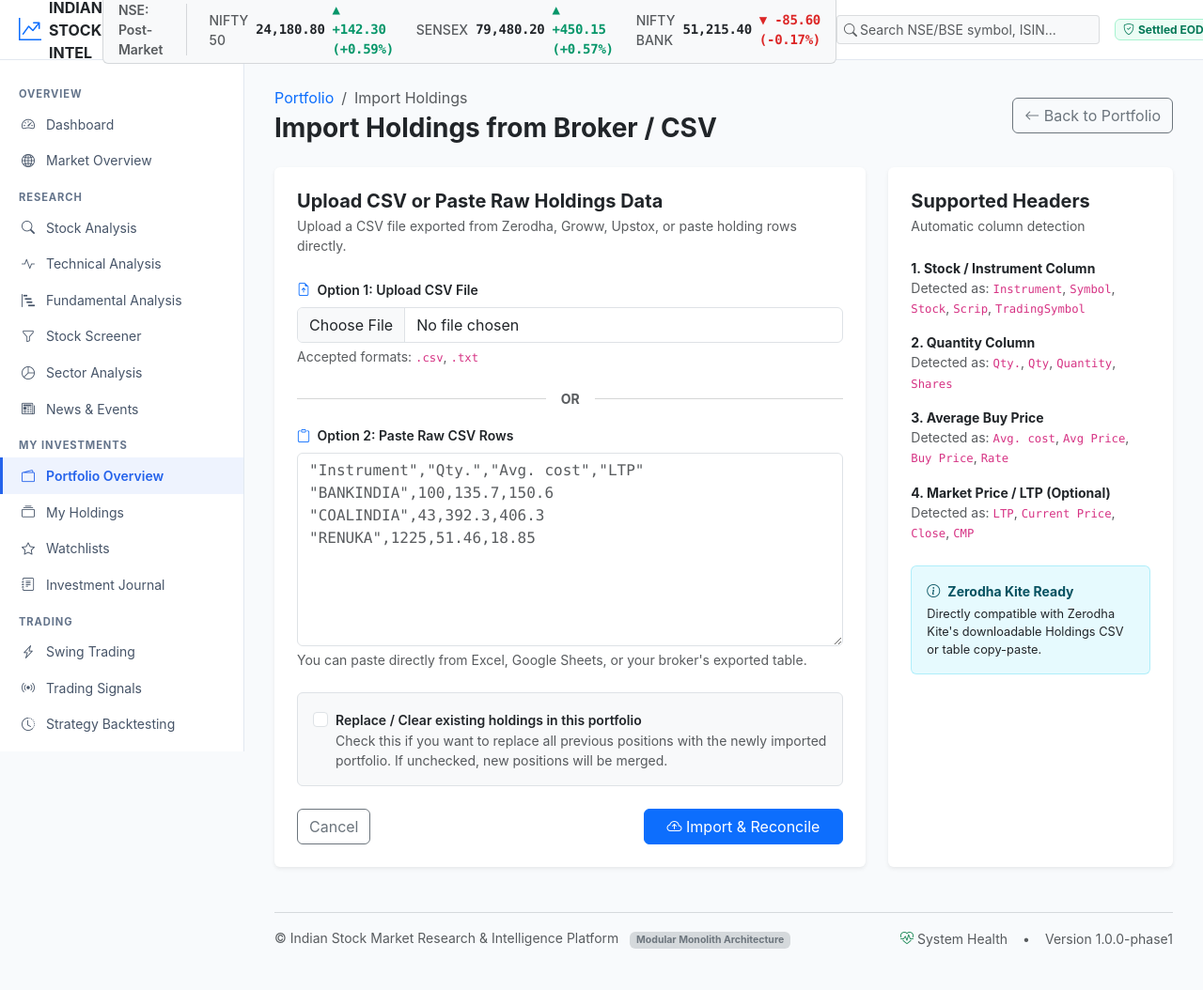
After one commit to Shreesha666/KuberLens, a Django app: page /portfolio/import/ in a window 1280 px wide. The commit adds this page. Shown: the whole page at 94% size. Run offline with Django 5.2, Linux system fonts and the light colour scheme; the visitor is signed in with stand-in values (Sample User, id 1); data comes from the database, SQL or seed files in the repository; data that the repository does not hold is empty; parts of the project's set-up code (start-up, migrations or seed data) failed here and were passed over; some libraries are stand-ins or nearby versions.

Commit message:
feat(portfolio): add UI CSV/broker export holdings importer with preview and reconciliation

```diff
--- a/apps/portfolio/urls.py
+++ b/apps/portfolio/urls.py
@@ -1,9 +1,10 @@
 from django.urls import path
 
-from apps.portfolio.views import PortfolioOverviewView
+from apps.portfolio.views import PortfolioImportView, PortfolioOverviewView
 
 app_name = "portfolio"
 
 urlpatterns = [
     path("", PortfolioOverviewView.as_view(), name="overview"),
+    path("import/", PortfolioImportView.as_view(), name="import_holdings"),
 ]
--- a/apps/portfolio/views.py
+++ b/apps/portfolio/views.py
@@ -107,3 +107,75 @@ class PortfolioOverviewView(LoginRequiredMixin, HTMXResponseMixin, TemplateView)
 
         context["concentration_warnings"] = concentration_warnings
         return context
+
+
+class PortfolioImportView(LoginRequiredMixin, HTMXResponseMixin, TemplateView):
+    """
+    UI interface for importing stock holdings via CSV file upload or direct text paste.
+    Supports broker exports (Zerodha Kite, Groww, Upstox, or standard CSV format).
+    """
+    template_name = "portfolio/import_holdings.html"
+    partial_template_name = "portfolio/partials/import_holdings_partial.html"
+    active_nav = "portfolio_overview"
+
+    def get_portfolio(self):
+        portfolio, _ = Portfolio.objects.get_or_create(
+            user=self.request.user,
+            is_default=True,
+            defaults={"name": "My Equity Portfolio", "currency": "INR"},
+        )
+        return portfolio
+
+    def get_context_data(self, **kwargs):
+        context = super().get_context_data(**kwargs)
+        context["portfolio"] = self.get_portfolio()
+        context["page_title"] = "Import Holdings - CSV & Broker Export"
+        return context
+
+    def post(self, request, *args, **kwargs):
+        from django.contrib import messages
+        from django.http import HttpResponseRedirect
+        from django.shortcuts import redirect
+        from django.urls import reverse
+
+        from services.portfolio.importer import PortfolioCSVImporter
+
+        portfolio = self.get_portfolio()
+        csv_text = request.POST.get("csv_text", "").strip()
+        clear_existing = request.POST.get("clear_existing") == "on"
+
+        # Check uploaded file
+        if "csv_file" in request.FILES:
+            uploaded = request.FILES["csv_file"]
+            try:
+                csv_text = uploaded.read().decode("utf-8", errors="replace").strip()
+            except Exception as e:
+                messages.error(request, f"Failed to read uploaded file: {e}")
+                return self.get(request, *args, **kwargs)
+
+        if not csv_text:
+            messages.error(request, "Please provide CSV data by uploading a file or pasting rows into the text area.")
+            return self.get(request, *args, **kwargs)
+
+        try:
+            result = PortfolioCSVImporter.parse_and_import(
+                portfolio=portfolio,
+                content=csv_text,
+                clear_existing=clear_existing,
+            )
+            count = result["imported_count"]
+            tot_inv = result["total_invested"]
+            messages.success(
+                request,
+                f"Successfully imported {count} holdings (Total Capital: ₹{tot_inv:,.2f}) into '{portfolio.name}'.",
+            )
+        except Exception as e:
+            messages.error(request, f"Import error: {e}")
+            return self.get(request, *args, **kwargs)
+
+        redirect_url = reverse("portfolio:overview")
+        if request.htmx:
+            resp = HttpResponseRedirect(redirect_url)
+            resp["HX-Redirect"] = redirect_url
+            return resp
+        return redirect(redirect_url)
--- a/templates/base/shell.html
+++ b/templates/base/shell.html
@@ -33,6 +33,16 @@
 
         <!-- Main Content Area -->
         <main id="main-wrapper" class="flex-grow-1">
+            {% if messages %}
+            <div class="container-fluid px-4 pt-3" id="django-messages-container">
+                {% for message in messages %}
+                <div class="alert alert-{% if message.tags == 'error' %}danger{% elif message.tags %}{{ message.tags }}{% else %}primary{% endif %} alert-dismissible fade show shadow-sm small" role="alert">
+                    {{ message }}
+                    <button type="button" class="btn-close" data-bs-dismiss="alert" aria-label="Close"></button>
+                </div>
+                {% endfor %}
+            </div>
+            {% endif %}
             <div id="main-content">
                 {% block content %}
                 <!-- Dynamic module partials are swapped here via HTMX -->
--- a/templates/holdings/partials/holding_list_partial.html
+++ b/templates/holdings/partials/holding_list_partial.html
@@ -10,6 +10,10 @@
         <h1 class="h3 fw-bold text-body mb-0">My Equity Holdings & Positions</h1>
     </div>
     <div class="d-flex gap-2">
+        <a href="{% url 'portfolio:import_holdings' %}" class="btn btn-outline-secondary"
+           hx-get="{% url 'portfolio:import_holdings' %}" hx-target="#main-content" hx-push-url="true">
+            <i class="bi bi-file-earmark-arrow-up"></i> Import CSV
+        </a>
         <a href="{% url 'portfolio:overview' %}" class="btn btn-outline-secondary"
            hx-get="{% url 'portfolio:overview' %}" hx-target="#main-content" hx-push-url="true">
             <i class="bi bi-wallet2"></i> Portfolio Overview
--- /dev/null
+++ b/templates/portfolio/import_holdings.html
@@ -0,0 +1,7 @@
+{% extends "base/shell.html" %}
+
+{% block content %}
+<div id="main-content">
+    {% include "portfolio/partials/import_holdings_partial.html" %}
+</div>
+{% endblock %}
--- /dev/null
+++ b/templates/portfolio/partials/import_holdings_partial.html
@@ -0,0 +1,125 @@
+<!-- Import Holdings Header & Breadcrumb -->
+<div class="d-flex flex-wrap align-items-center justify-content-between gap-3 mb-4">
+    <div>
+        <nav aria-label="breadcrumb">
+            <ol class="breadcrumb mb-1 small">
+                <li class="breadcrumb-item"><a href="{% url 'portfolio:overview' %}" class="text-decoration-none" hx-get="{% url 'portfolio:overview' %}" hx-target="#main-content" hx-push-url="true">Portfolio</a></li>
+                <li class="breadcrumb-item active" aria-current="page">Import Holdings</li>
+            </ol>
+        </nav>
+        <h1 class="h3 fw-bold text-body mb-0">Import Holdings from Broker / CSV</h1>
+    </div>
+    <div class="d-flex gap-2">
+        <a href="{% url 'portfolio:overview' %}" class="btn btn-outline-secondary"
+           hx-get="{% url 'portfolio:overview' %}" hx-target="#main-content" hx-push-url="true">
+            <i class="bi bi-arrow-left"></i> Back to Portfolio
+        </a>
+    </div>
+</div>
+
+<div class="row g-4 mb-4">
+    <!-- Main Import Form Card -->
+    <div class="col-12 col-lg-8">
+        <div class="card border-0 shadow-sm h-100">
+            <div class="card-header bg-transparent border-0 pt-4 px-4 pb-0">
+                <h5 class="fw-bold mb-1 text-body">Upload CSV or Paste Raw Holdings Data</h5>
+                <p class="text-muted small mb-0">Upload a CSV file exported from Zerodha, Groww, Upstox, or paste holding rows directly.</p>
+            </div>
+            <div class="card-body p-4">
+                <form method="post" action="{% url 'portfolio:import_holdings' %}" enctype="multipart/form-data">
+                    {% csrf_token %}
+
+                    <!-- Option 1: File Upload -->
+                    <div class="mb-4">
+                        <label for="csvFileInput" class="form-label fw-semibold text-body small">
+                            <i class="bi bi-file-earmark-arrow-up text-primary me-1"></i> Option 1: Upload CSV File
+                        </label>
+                        <input class="form-control" type="file" id="csvFileInput" name="csv_file" accept=".csv, .txt">
+                        <div class="form-text small">Accepted formats: <code>.csv</code>, <code>.txt</code></div>
+                    </div>
+
+                    <div class="d-flex align-items-center my-3 text-muted">
+                        <hr class="flex-grow-1 my-0">
+                        <span class="px-3 small fw-bold text-uppercase">OR</span>
+                        <hr class="flex-grow-1 my-0">
+                    </div>
+
+                    <!-- Option 2: Direct Paste -->
+                    <div class="mb-4">
+                        <label for="csvTextInput" class="form-label fw-semibold text-body small">
+                            <i class="bi bi-clipboard text-primary me-1"></i> Option 2: Paste Raw CSV Rows
+                        </label>
+                        <textarea class="form-control font-monospace small" id="csvTextInput" name="csv_text" rows="8"
+                                  placeholder='"Instrument","Qty.","Avg. cost","LTP"&#10;"BANKINDIA",100,135.7,150.6&#10;"COALINDIA",43,392.3,406.3&#10;"RENUKA",1225,51.46,18.85'></textarea>
+                        <div class="form-text small">You can paste directly from Excel, Google Sheets, or your broker's exported table.</div>
+                    </div>
+
+                    <!-- Settings & Clear Option -->
+                    <div class="form-check p-3 rounded bg-light border mb-4">
+                        <input class="form-check-input ms-0 me-2" type="checkbox" name="clear_existing" id="clearExistingCheckbox">
+                        <label class="form-check-label text-body small fw-semibold" for="clearExistingCheckbox">
+                            Replace / Clear existing holdings in this portfolio
+                        </label>
+                        <div class="text-muted small ms-4">
+                            Check this if you want to replace all previous positions with the newly imported portfolio. If unchecked, new positions will be merged.
+                        </div>
+                    </div>
+
+                    <!-- Submit Actions -->
+                    <div class="d-flex justify-content-between align-items-center">
+                        <a href="{% url 'portfolio:overview' %}" class="btn btn-outline-secondary"
+                           hx-get="{% url 'portfolio:overview' %}" hx-target="#main-content" hx-push-url="true">
+                            Cancel
+                        </a>
+                        <button type="submit" class="btn btn-primary px-4">
+                            <i class="bi bi-cloud-arrow-up"></i> Import & Reconcile
+                        </button>
+                    </div>
+                </form>
+            </div>
+        </div>
+    </div>
+
+    <!-- Supported Format Guide -->
+    <div class="col-12 col-lg-4">
+        <div class="card border-0 shadow-sm h-100">
+            <div class="card-header bg-transparent border-0 pt-4 px-4 pb-0">
+                <h5 class="fw-bold mb-1 text-body">Supported Headers</h5>
+                <p class="text-muted small mb-0">Automatic column detection</p>
+            </div>
+            <div class="card-body p-4">
+                <div class="d-flex flex-column gap-3 small">
+                    <div>
+                        <span class="fw-bold text-body d-block">1. Stock / Instrument Column</span>
+                        <span class="text-muted">Detected as: <code>Instrument</code>, <code>Symbol</code>, <code>Stock</code>, <code>Scrip</code>, <code>TradingSymbol</code></span>
+                    </div>
+
+                    <div>
+                        <span class="fw-bold text-body d-block">2. Quantity Column</span>
+                        <span class="text-muted">Detected as: <code>Qty.</code>, <code>Qty</code>, <code>Quantity</code>, <code>Shares</code></span>
+                    </div>
+
+                    <div>
+                        <span class="fw-bold text-body d-block">3. Average Buy Price</span>
+                        <span class="text-muted">Detected as: <code>Avg. cost</code>, <code>Avg Price</code>, <code>Buy Price</code>, <code>Rate</code></span>
+                    </div>
+
+                    <div>
+                        <span class="fw-bold text-body d-block">4. Market Price / LTP (Optional)</span>
+                        <span class="text-muted">Detected as: <code>LTP</code>, <code>Current Price</code>, <code>Close</code>, <code>CMP</code></span>
+                    </div>
+
+                    <div class="p-3 rounded bg-info bg-opacity-10 border border-info border-opacity-25 mt-2">
+                        <div class="d-flex align-items-center gap-2 mb-1 text-info-emphasis fw-bold">
+                            <i class="bi bi-info-circle"></i>
+                            <span>Zerodha Kite Ready</span>
+                        </div>
+                        <p class="mb-0 text-body" style="font-size: 0.8rem;">
+                            Directly compatible with Zerodha Kite's downloadable Holdings CSV or table copy-paste.
+                        </p>
+                    </div>
+                </div>
+            </div>
+        </div>
+    </div>
+</div>
--- a/templates/portfolio/partials/overview_partial.html
+++ b/templates/portfolio/partials/overview_partial.html
@@ -5,6 +5,10 @@
         <p class="text-muted small mb-0">Deterministic FIFO Lot Accounting &bull; Valuation in {{ portfolio.currency }}</p>
     </div>
     <div class="d-flex gap-2">
+        <a href="{% url 'portfolio:import_holdings' %}" class="btn btn-outline-secondary"
+           hx-get="{% url 'portfolio:import_holdings' %}" hx-target="#main-content" hx-push-url="true">
+            <i class="bi bi-file-earmark-arrow-up"></i> Import CSV
+        </a>
         <a href="{% url 'holdings:list' %}" class="btn btn-outline-primary"
            hx-get="{% url 'holdings:list' %}" hx-target="#main-content" hx-push-url="true">
             <i class="bi bi-list-columns-reverse"></i> View All Holdings
```
Also changed, not shown: services/portfolio/importer.py (added, +250 -0 lines), tests/test_portfolio_views.py (+55 -0 lines).
